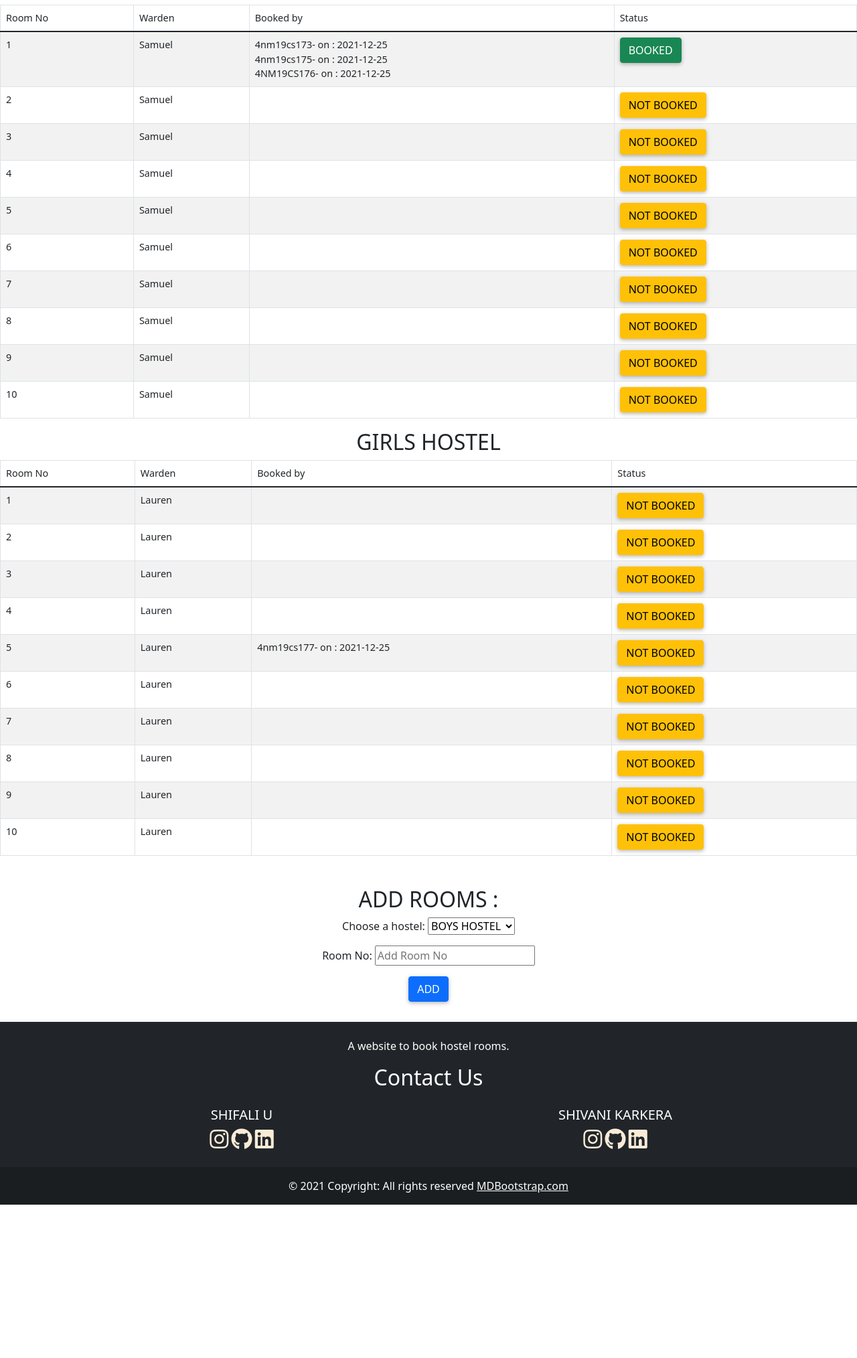
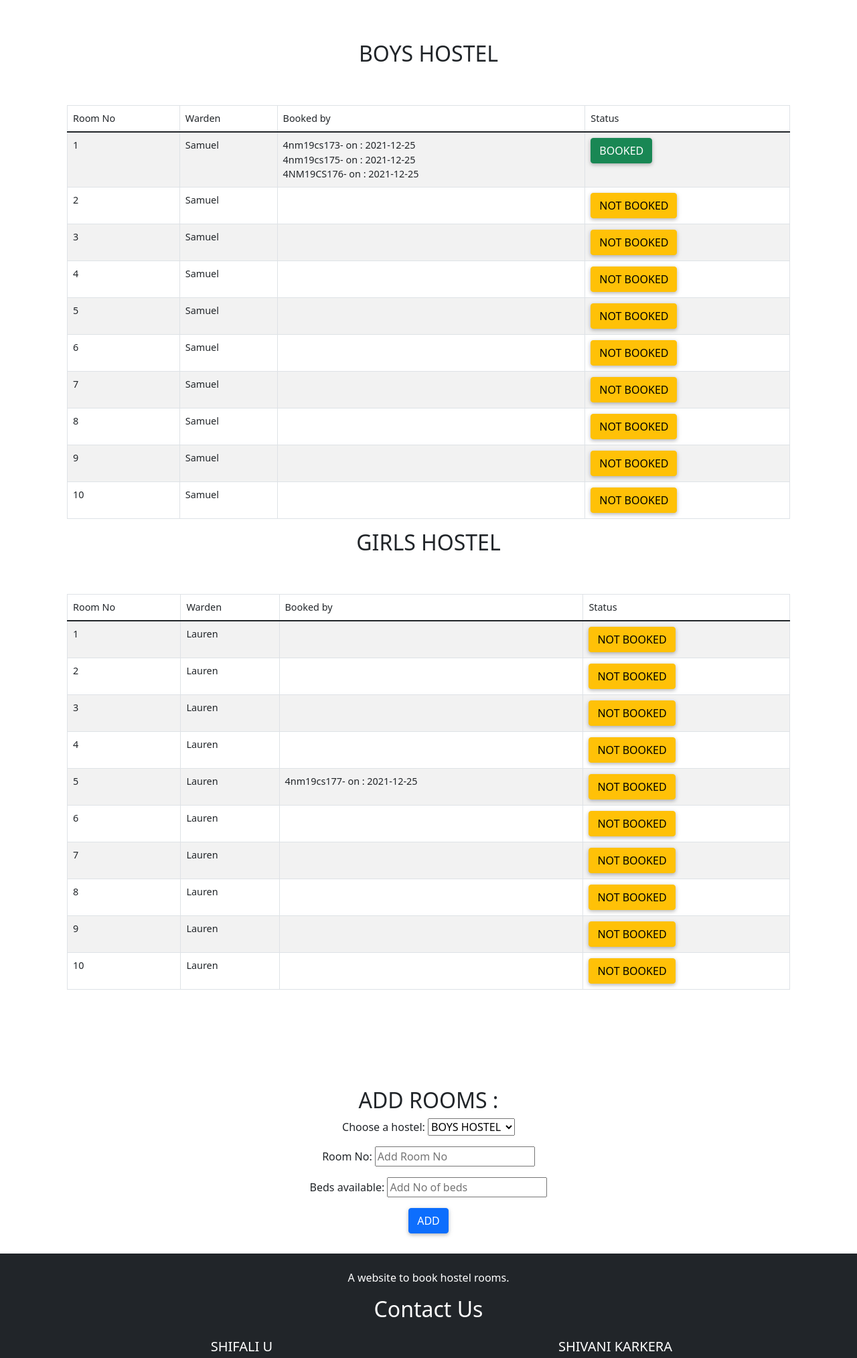
Before and after one commit to ushifali/DBMS_5th_Sem, a PHP site: page /adminpage.php in a window 1280 px wide. Shown: the part 135-2163 px from the top of the page at 67% size. Before the commit the page ends 1934 px from the top, so only its background shows below. Run offline with PHP 8.4, Linux system fonts and the light colour scheme; data comes from the database, SQL or seed files in the repository; data that the repository does not hold is empty; some libraries are stand-ins or nearby versions.

Commit message:
done proj

```diff
--- a/adminpage.php
+++ b/adminpage.php
@@ -40,7 +40,7 @@ session_start();
         </ul>
     </nav>
 
-    <div class="viewtable">
+    <div class="viewtable" id="admin_show">
 
         <?php
 
@@ -89,14 +89,13 @@ session_start();
                             <td>
                                 <?php
 
-                                $students = "Select * from roomallocated where hid = '" . $rooms_result['hid'] . "' and roomno = ".$rooms_result['roomno'].";";
+                                $students = "Select * from roomallocated where hid = '" . $rooms_result['hid'] . "' and roomno = " . $rooms_result['roomno'] . ";";
                                 $students_execute = mysqli_query($con, $students);
-                                while($result = mysqli_fetch_assoc($students_execute))
-                                {
-                                echo $result['usn'];
-                                echo "-  on : ";
-                                echo $result['a_date'];
-                                echo "<br>";
+                                while ($result = mysqli_fetch_assoc($students_execute)) {
+                                    echo $result['usn'];
+                                    echo "-  on : ";
+                                    echo $result['a_date'];
+                                    echo "<br>";
                                 }
                                 ?>
 
@@ -148,6 +147,12 @@ session_start();
             <label for="roomno">Room No:</label>
             <input type="number" min=0 id="roomno" placeholder="Add Room No" name="roomno">
         </div>
+
+        <div class="mb-3">
+            <label for="roomno">Beds available:</label>
+            <input type="number" min=0 id="beds" placeholder="Add No of beds" name="beds">
+        </div>
+
 
         <button id="addroom" type="submit" class="btn btn-primary">ADD</button>
     </form>
--- a/adminpageinsert.php
+++ b/adminpageinsert.php
@@ -4,12 +4,15 @@ if(isset($_POST['roomno']))
 {
     $hostelno =$_POST['hostel'];
     $roomno = $_POST['roomno'];
+    $beds = $_POST['beds'];
 
     $con = mysqli_connect("localhost", "root", "", "roombooking");
 
 
-    $room_insert = "INSERT INTO room values('$hostelno', $roomno,'No');";
+    $room_insert = "INSERT INTO room values('$hostelno', $roomno,$beds,'0','No');";
     mysqli_query($con, $room_insert);
+
+    // echo mysqli_error($con);
 
     header('Location: adminpage.php');
     mysqli_close($con);
--- a/css/admin.css
+++ b/css/admin.css
@@ -13,5 +13,13 @@
 }
 
 table{
+
+    margin:50px;
     width:50%;
+    font-size: 26px;
 }
+
+
+#admin_show {
+    padding:100px;
+}
```
